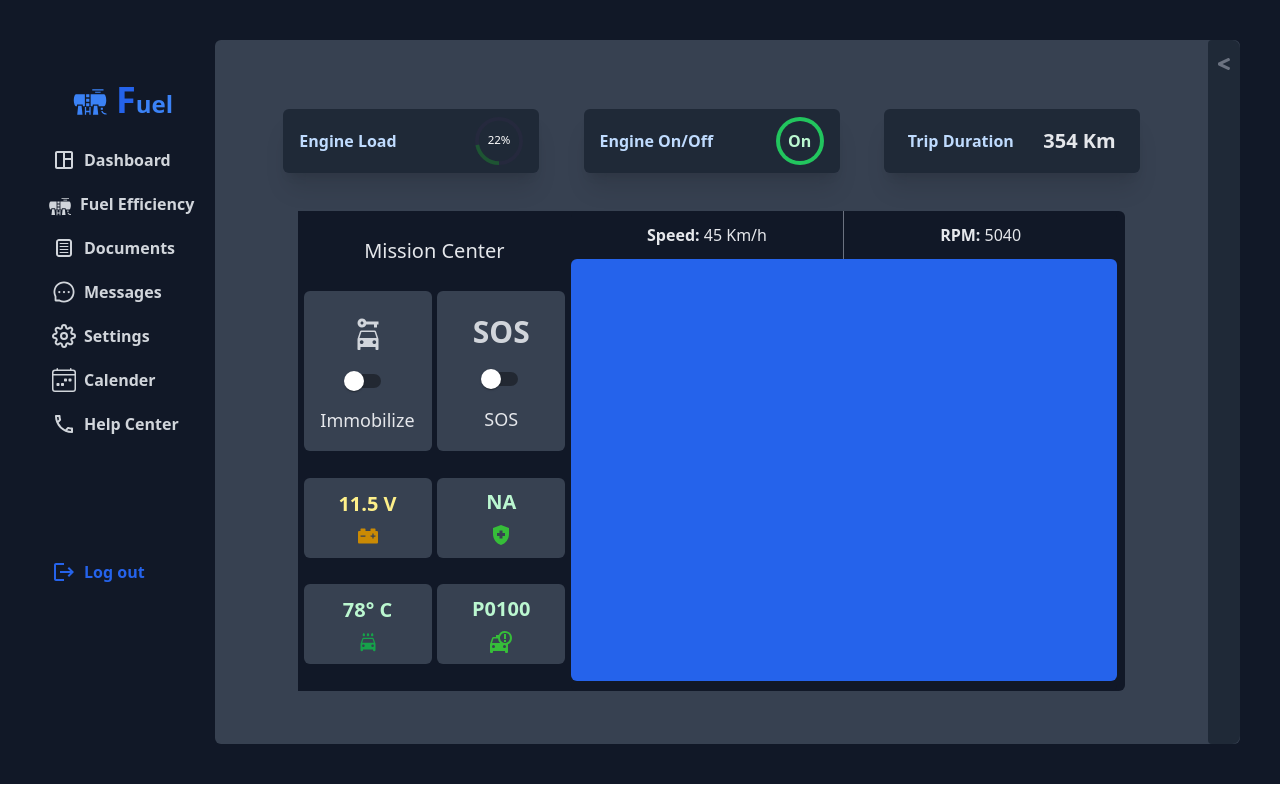
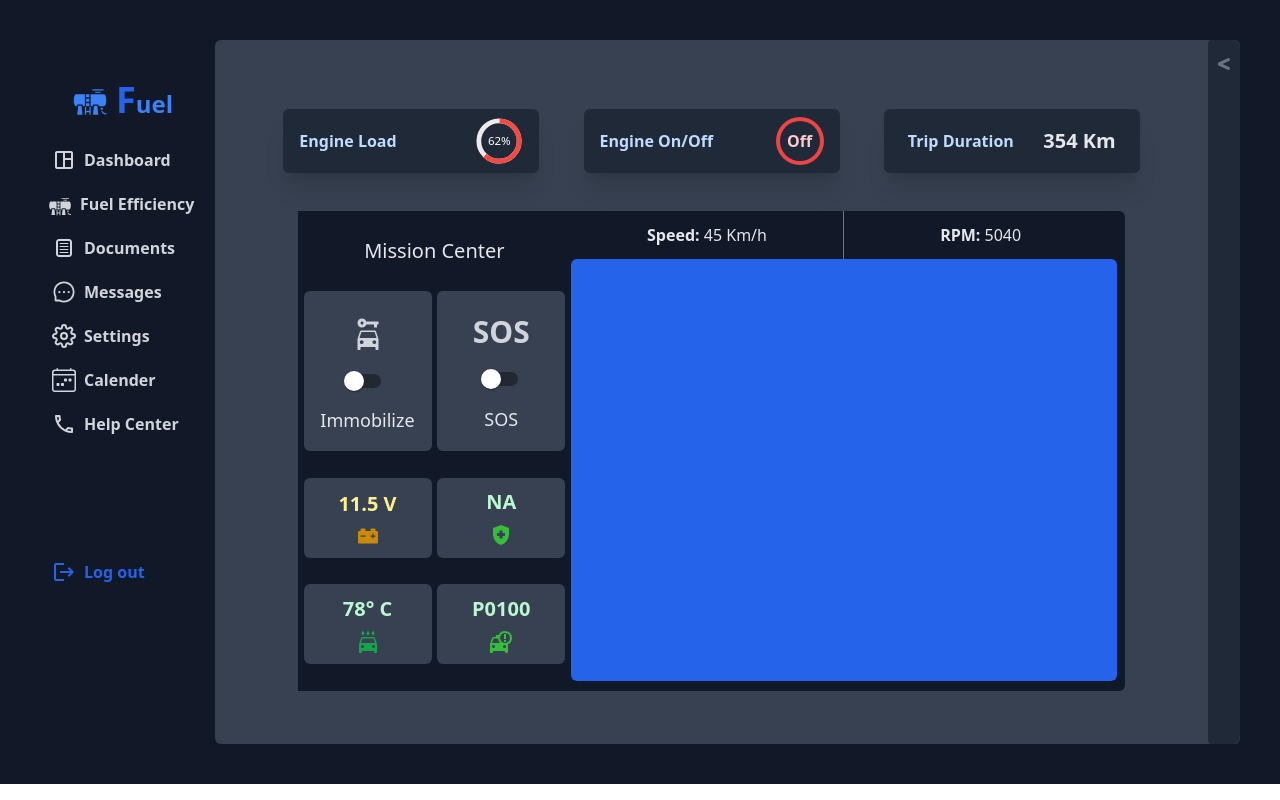
Before and after one commit to RohanSingh182003/Admin-Dashboard, a React (Vite) app: page / in a window 1280 px wide. Built offline with nearby package versions, Linux system fonts and the light colour scheme.

Commit message:
fixing colors

```diff
--- a/package.json
+++ b/package.json
@@ -9,11 +9,13 @@
     "preview": "vite preview"
   },
   "dependencies": {
+    "@chakra-ui/react": "^2.3.4",
     "@emotion/react": "^11.10.4",
     "@emotion/styled": "^11.10.4",
     "@mui/icons-material": "^5.10.3",
     "@mui/material": "^5.10.5",
     "@mui/styled-engine-sc": "^5.10.3",
+    "framer-motion": "^7.3.5",
     "react": "^18.2.0",
     "react-circular-progressbar": "^2.1.0",
     "react-dom": "^18.2.0",
--- a/src/Components/DashBoard.jsx
+++ b/src/Components/DashBoard.jsx
@@ -78,8 +78,8 @@ const DashBoard = () => {
       </Box>
     </Modal>
       <div className="flex flex-wrap justify-evenly items-center w-full my-4 px-4 md:px-0 xl:px-6">
-        <EngineLoad props={{load:22}}/>
-        <EngineOnOff props={{state:'on'}}/>
+        <EngineLoad props={{load:62}}/>
+        <EngineOnOff props={{state:'off'}}/>
         <TripDuration props={{duration: 354}}/>
       </div>
       <div className="w-full flex-col md:flex-row md:w-10/12 md:h-[75%] bg-gray-900 rounded-md flex md:pr-2">
--- a/src/Components/MissionCenter/CarTemperature.jsx
+++ b/src/Components/MissionCenter/CarTemperature.jsx
@@ -18,9 +18,9 @@ const CarTemperature = ({props}) => {
   }
   return (
     <div className="w-32 h-20 bg-gray-700 rounded-md p-1 flex flex-col items-center justify-evenly">
-            <p className='hidden text-green-600 text-red-600 text-yellow-600 text-green-200 text-red-200 text-yellow-200'></p>
+            <p className='hidden text-green-500 text-red-600 text-yellow-600 text-green-200 text-red-200 text-yellow-200'></p>
     <p className={`text-xl font-bold text-${color}-200`}>{temperature}° C</p>
-    <MdLocalCarWash className={`text-xl text-${color}-600`}/>
+    <MdLocalCarWash className={`text-2xl text-${color}-600`}/>
 </div>
   )
 }
--- a/src/Components/TopCards/EngineLoad.jsx
+++ b/src/Components/TopCards/EngineLoad.jsx
@@ -1,41 +1,23 @@
 import React from "react";
-import { CircularProgressbar, buildStyles } from "react-circular-progressbar";
-import "react-circular-progressbar/dist/styles.css";
+import { CircularProgress, CircularProgressLabel } from "@chakra-ui/react";
 
 const EngineLoad = ({ props }) => {
   const percentage = props.load;
-  let red = '217, 34, 28'
-  let yellow = '242, 252, 5'
-  let green = '10, 237, 19'
   let color;
-  if(percentage <= 30){
-    color = green;
-  }
-  else if(percentage > 30 && percentage <= 60){
-    color = yellow;
-  }
-  else{
-    color = red;
+  if (percentage <= 30) {
+    color = '#2CE549 ';
+  } else if (percentage > 30 && percentage <= 60) {
+    color = 'yellow';
+  } else {
+    color = '#F74941';
   }
   return (
     <div className="bg-gray-800 py-2 px-4 flex justify-between items-center w-full md:w-64 rounded-md shadow-xl">
       <p className="text-blue-200 font-bold">Engine Load</p>
       <div className="h-12 w-12 text-center">
-        <CircularProgressbar
-          value={percentage}
-          text={`${percentage}%`}
-          styles={buildStyles({
-            rotation: 0.50,
-            strokeLinecap: "butt",
-            textSize: "1.5rem",
-            pathTransitionDuration: 0.5,
-            pathColor: `rgba(${color}, ${percentage / 100})`,
-            textColor: 'white',
-            fontWeight: "10px",
-            trailColor: "#25293d",
-            backgroundColor: "#0c0961",
-          })}
-        />
+        <CircularProgress value={percentage} color={color}>
+  <CircularProgressLabel color='white'>{percentage}%</CircularProgressLabel>
+</CircularProgress>
       </div>
     </div>
   );
```
Also changed, not shown: 1 other file (tests, documents, lock files or other folders).
